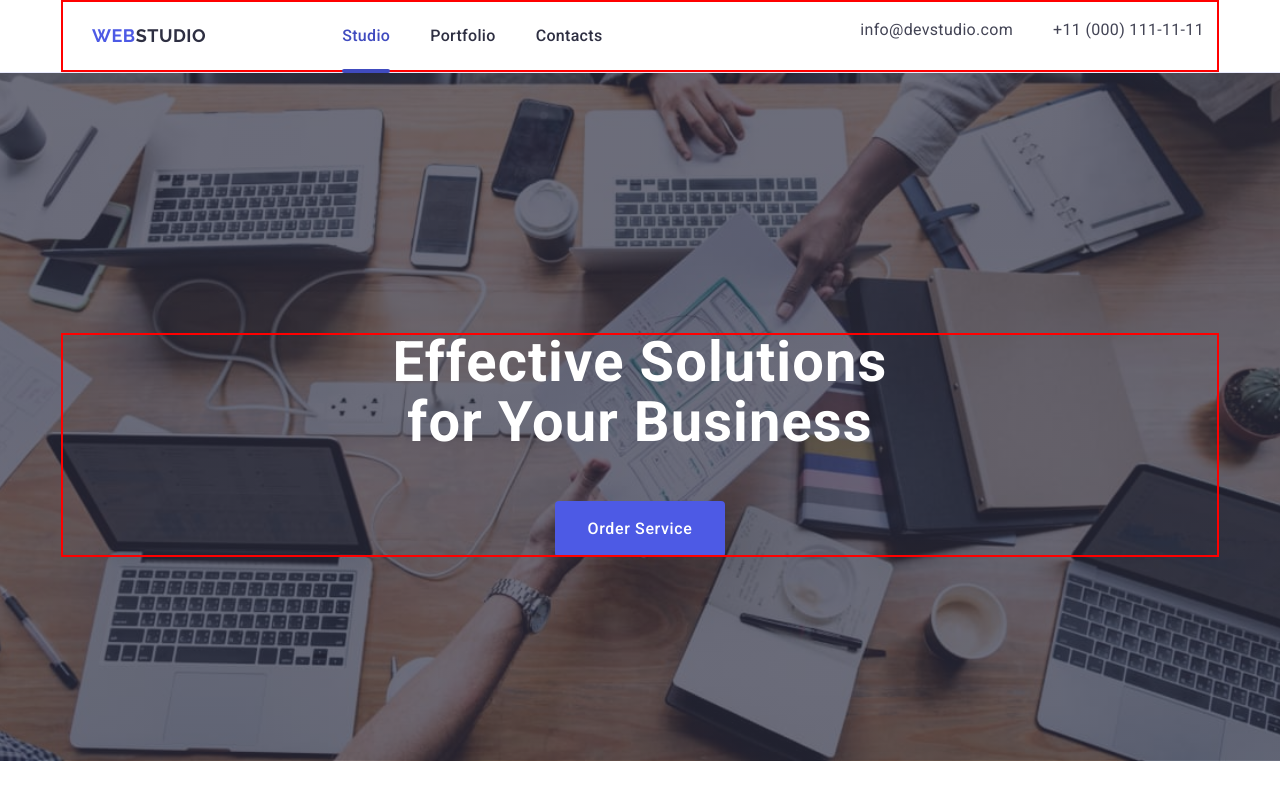
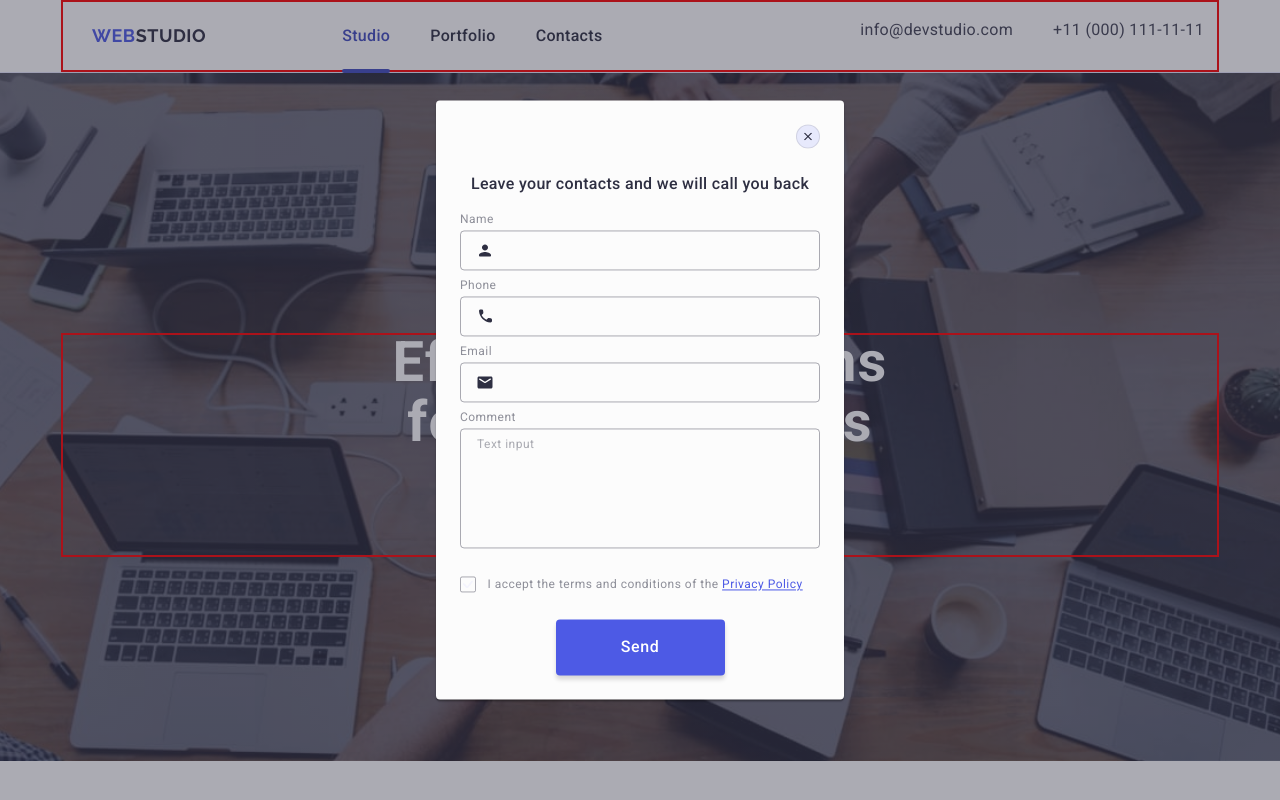
Before and after one commit to Maiia11/goit-markup-hw-06, a plain HTML site: page index.html in a window 1280 px wide. Shown: the top 800 px of the page. Drawn offline with nearby package versions, Linux system fonts and the light colour scheme.

Commit message:
modal window

```diff
--- a/css/style.css
+++ b/css/style.css
@@ -839,16 +839,21 @@ margin-bottom: 16px;
     border-radius: 4px;
     background-color: #FCFCFC;
     box-shadow: 0px 1px 1px rgba(0, 0, 0, 0.14), 0px 1px 3px rgba(0, 0, 0, 0.12), 0px 2px 1px rgba(0, 0, 0, 0.2);
-    width: 408px;
-    min-height: 584px;
+    width: 288px;
+    min-height: 623px;
     top: 50%;
     left: 50%;
     transform: translate(-50%, -50%) scale(1);
-    width: 408px;
-    min-height: 584px;
     background: #fcfcfc;
     transition: transform 250ms cubic-bezier(0.4, 0, 0.2, 1);
     padding: 72px 24px 24px 24px;
+}
+
+@media screen  and (min-width: 768px) {
+    .backdrop-modal{
+        width: 408px;
+        min-height: 584px;
+    }
 }
 
 .modal-btn{
@@ -891,7 +896,7 @@ fill: #ffffff;
 }
 
 .modal-caption{
-    width: 360px;
+    width: 256px;
     margin-bottom: 16px;
     color: #2E2F42;
     text-align: center;
@@ -902,6 +907,14 @@ fill: #ffffff;
     letter-spacing: 0.02em;
     margin-bottom: 16px;
     font-weight: 500;
+}
+
+@media screen and (min-width: 768px) {
+    .modal-caption{
+        width: 360px;
+    }
+
+
 }
 
 .form-wrapper{
--- a/index.html
+++ b/index.html
@@ -405,7 +405,7 @@
         </footer>
 
         <!--Modal window-->
-        <div class="backdrop hide">
+        <div class="backdrop is-open">
             <div class="backdrop-modal">
                 <button class="modal-btn" type="button" aria-label="Modal close button">
                     <svg class="modal-btn-icon" width="8" height="8">
```
